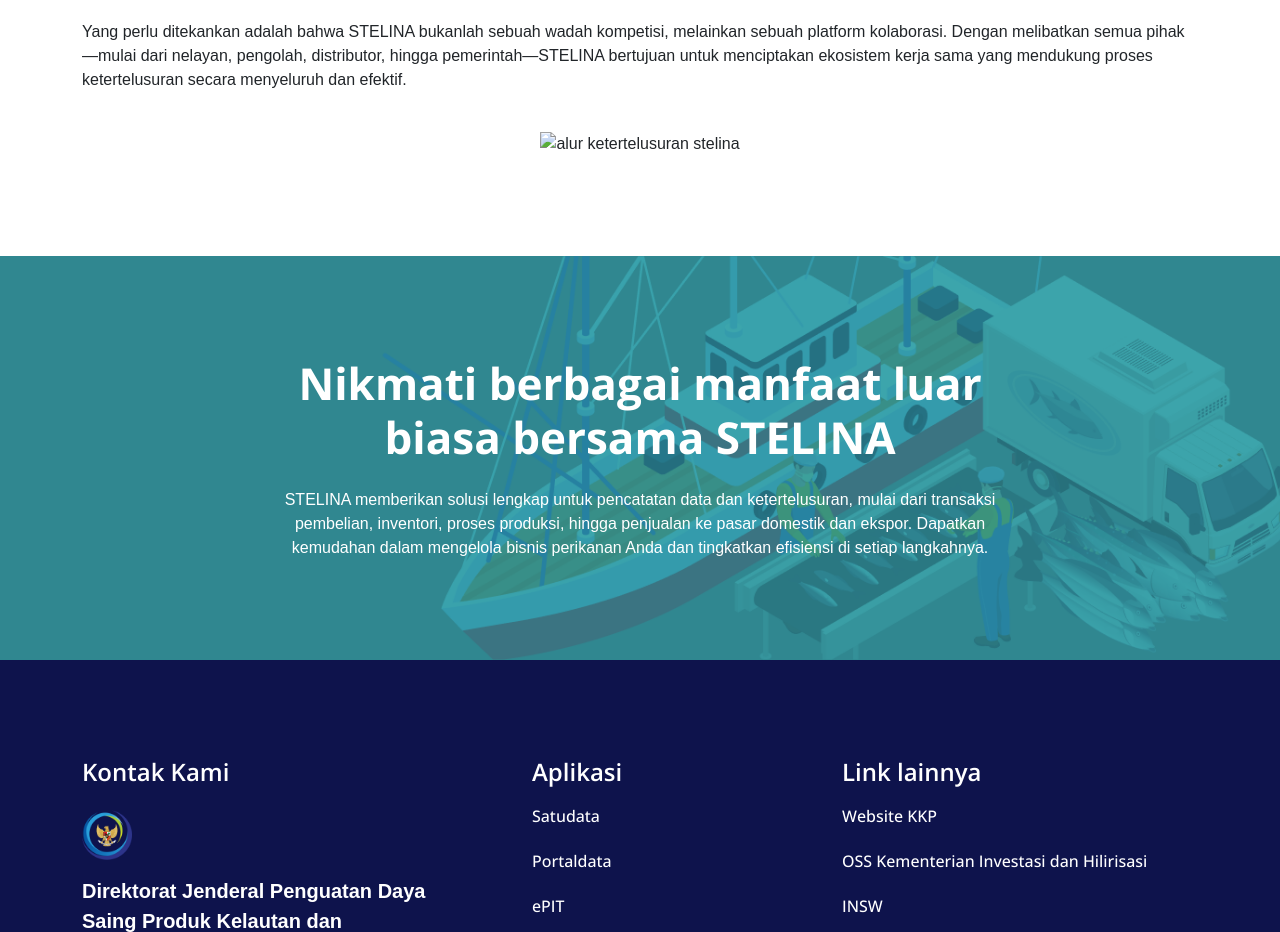
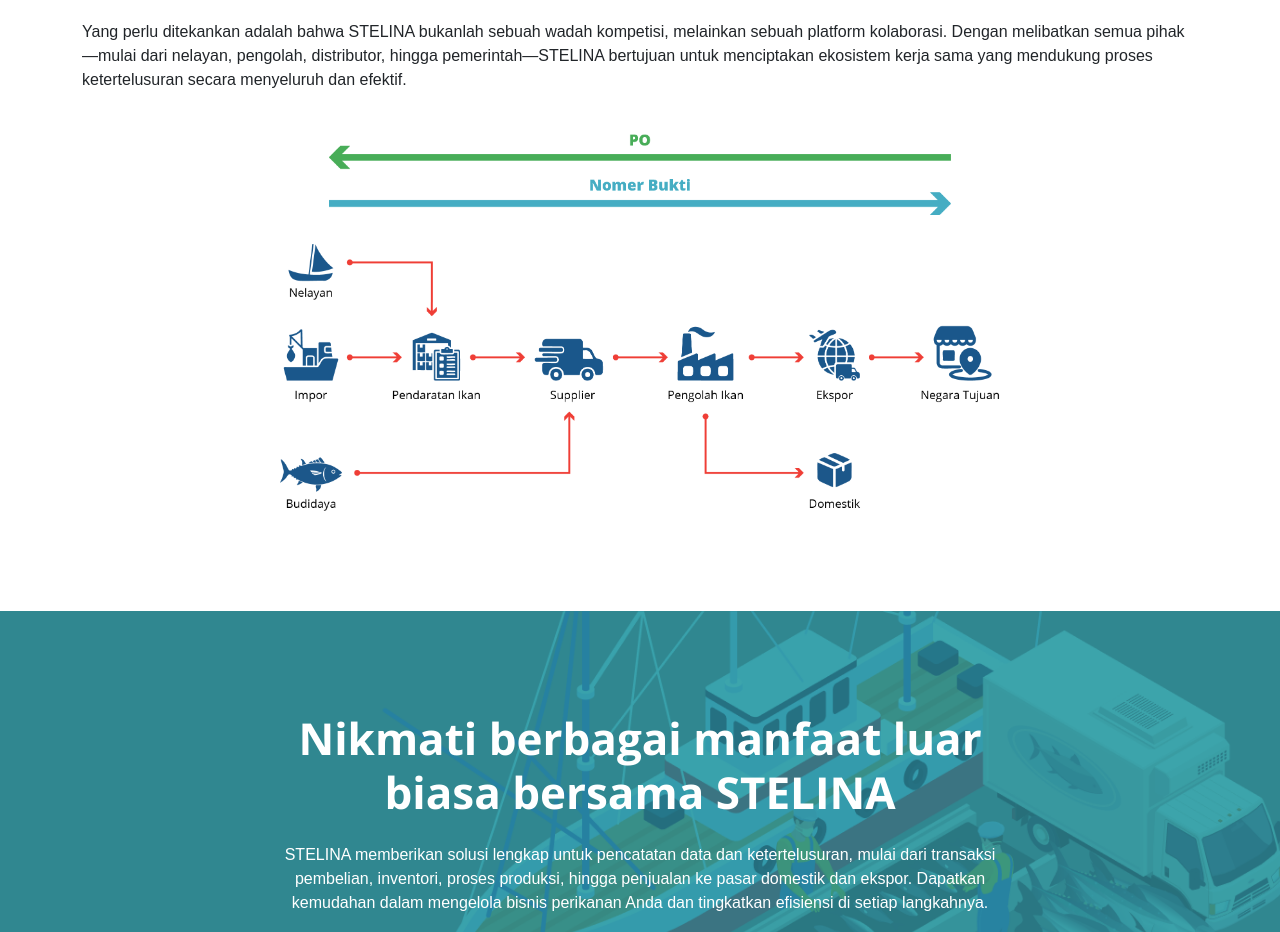
Before and after one commit to herys247/New-Stelina, a plain HTML site: page tentang.html in a window 1280 px wide. Shown: the part 1080-2012 px from the top of the page. Drawn offline with nearby package versions, Linux system fonts and the light colour scheme; a script that the page names is missing.

Commit message:
rev
- add image flow
- edit tentang

```diff
--- a/tentang.html
+++ b/tentang.html
@@ -185,7 +185,7 @@
               <div class="container">
                 <div class="row justify-content-md-center text-center">
                     <div class="col-lg-8">
-                      <img src="assets/img/all-images/bagan-stelina@3x.png" alt="alur ketertelusuran stelina">
+                      <img src="assets/img/all-images/bagan-stelina.png" alt="alur ketertelusuran stelina">
                     </div>
                 </div>
               </div>
```
Also changed, not shown: assets/img/all-images/bagan-stelina.png (added).
